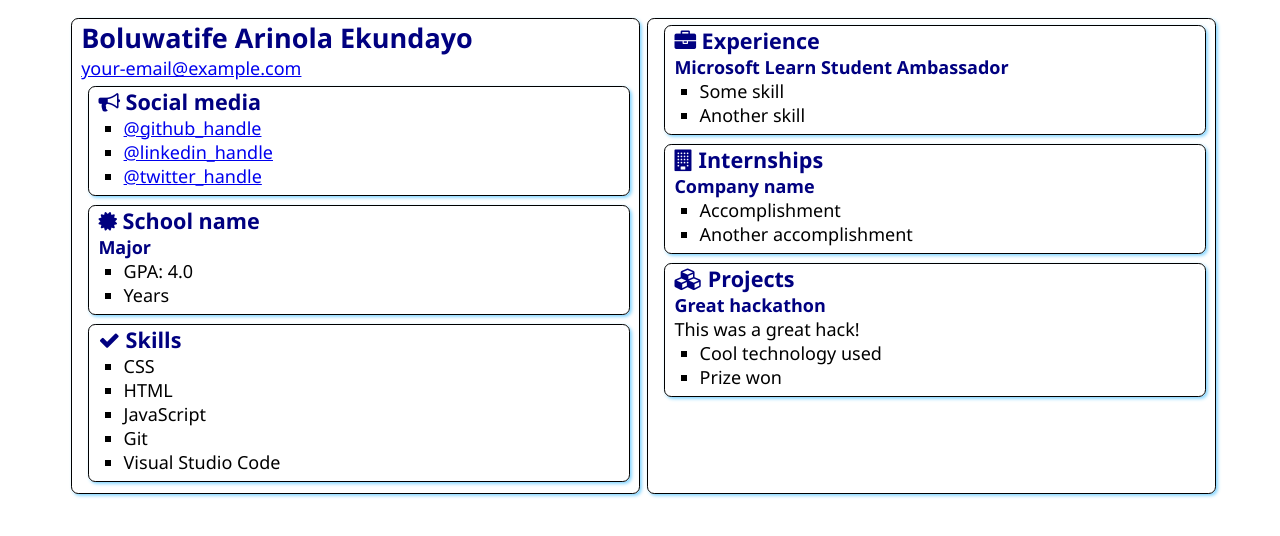
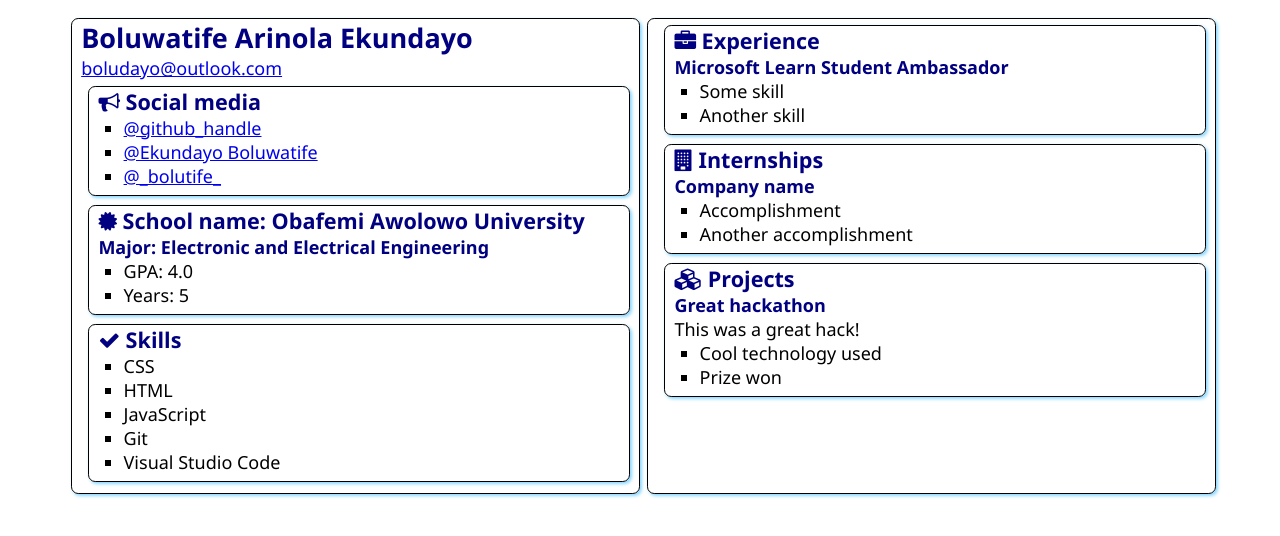
Before and after one commit to Tife28/SATechnicalOnboarding, a plain HTML site: page src/index.html in a window 1280 px wide. Drawn offline with Linux system fonts and the light colour scheme.

Commit message:
Update index.html

```diff
--- a/src/index.html
+++ b/src/index.html
@@ -13,7 +13,7 @@
     <main>
         <article class="box">
             <h1>Boluwatife Arinola Ekundayo</h1>
-            <div><a href="mailto:your.email@example.com">your-email@example.com</a></div>
+            <div><a href="mailto:your.email@example.com">boludayo@outlook.com</a></div>
 
             <section class="box">
                 <h2>
@@ -22,8 +22,8 @@
                 </h2>
                 <ul>
                     <li><a href="https://github.com/<handle>">@github_handle</a></li>
-                    <li><a href="https://linkedin.com/in/<handle>">@linkedin_handle</a></li>
-                    <li><a href="https://twitter.com/<handle>">@twitter_handle</a></li>
+                    <li><a href="https://linkedin.com/in/<handle>">@Ekundayo Boluwatife</a></li>
+                    <li><a href="https://twitter.com/<handle>">@_bolutife_</a></li>
                 </ul>
             </section>
 
@@ -31,12 +31,12 @@
                 <div class="education">
                     <h2>
                         <i class="fa fa-certificate" aria-hidden="true"></i>
-                        School name
+                        School name: Obafemi Awolowo University
                     </h2>
-                    <h3>Major</h3>
+                    <h3>Major: Electronic and Electrical Engineering</h3>
                     <ul>
                         <li>GPA: 4.0</li>
-                        <li>Years</li>
+                        <li>Years: 5</li>
                     </ul>
                 </div>
             </section>
```
